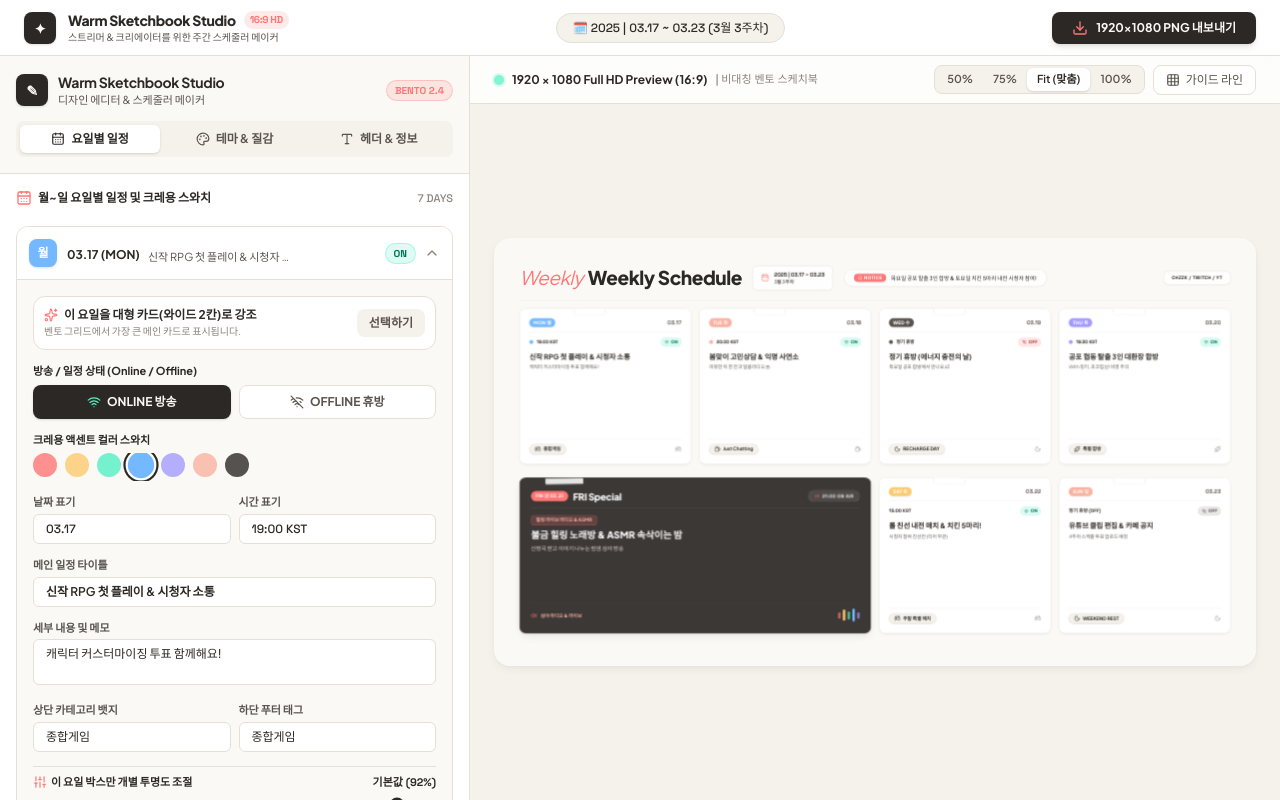
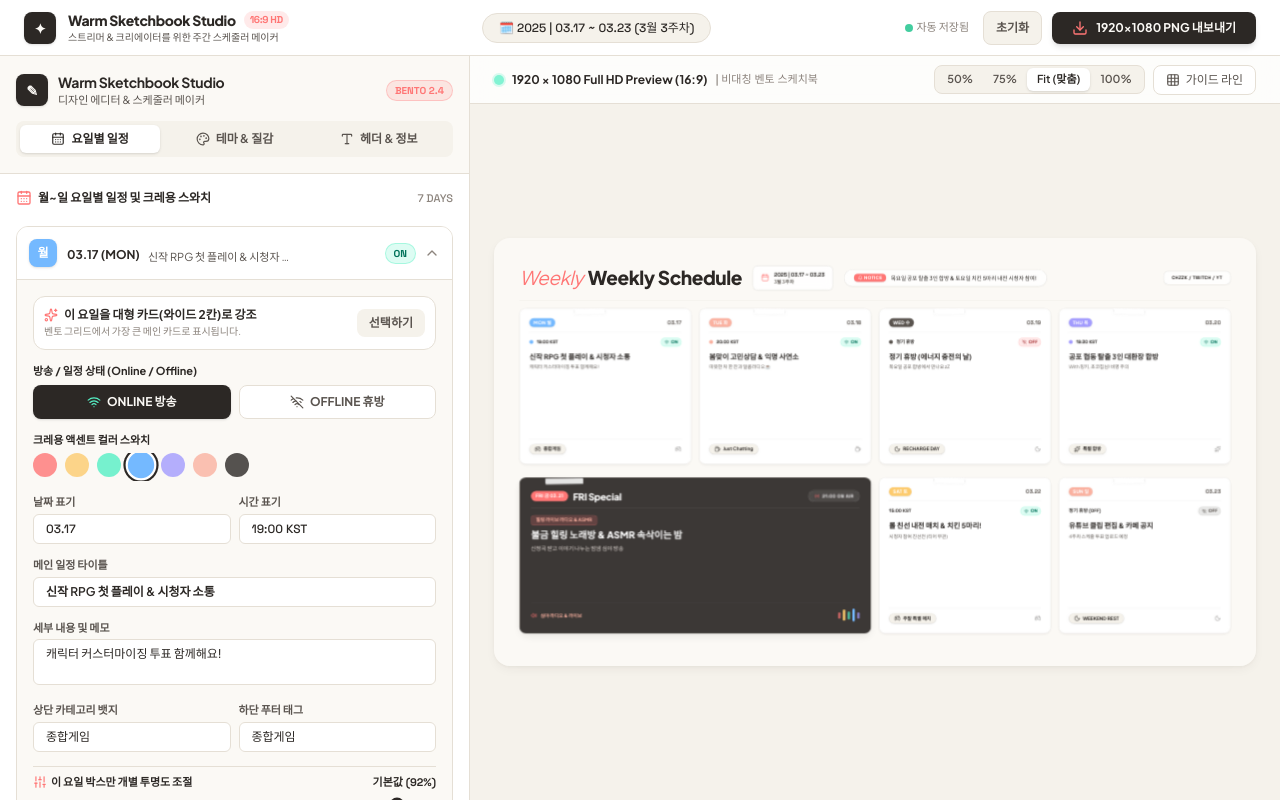
Before and after one commit to luttongi0-eng/sch, a Next.js app: page / in a window 1280 px wide. Built offline with nearby package versions, Linux system fonts and the light colour scheme.

Commit message:
feat: add localStorage auto-save and reset

```diff
--- a/src/app/page.tsx
+++ b/src/app/page.tsx
@@ -21,9 +21,54 @@ export default function Home() {
   const [showGridLines, setShowGridLines] = useState<boolean>(false);
   const [isExporting, setIsExporting] = useState<boolean>(false);
   const [scale, setScale] = useState<number>(0.55);
+  const [isLoaded, setIsLoaded] = useState<boolean>(false);
 
   const containerRef = useRef<HTMLDivElement>(null);
   const previewCanvasRef = useRef<HTMLDivElement>(null);
+
+  // 1. 첫 마운트 시 localStorage에서 이전에 저장된 스케줄 데이터 불러오기
+  useEffect(() => {
+    try {
+      const savedConfig = localStorage.getItem('crayoncast_config');
+      const savedDays = localStorage.getItem('crayoncast_days');
+
+      if (savedConfig) {
+        setConfig((prev) => ({ ...prev, ...JSON.parse(savedConfig) }));
+      }
+      if (savedDays) {
+        setDays(JSON.parse(savedDays));
+      }
+    } catch (e) {
+      console.warn('Failed to load saved schedule from localStorage:', e);
+    } finally {
+      setIsLoaded(true);
+    }
+  }, []);
+
+  // 2. config 또는 days 수정 시 localStorage에 실시간 자동 저장
+  useEffect(() => {
+    if (!isLoaded) return;
+    try {
+      localStorage.setItem('crayoncast_config', JSON.stringify(config));
+      localStorage.setItem('crayoncast_days', JSON.stringify(days));
+    } catch (e) {
+      console.warn('Failed to auto-save schedule to localStorage:', e);
+    }
+  }, [config, days, isLoaded]);
+
+  // 전체 데이터 초기화 함수
+  const handleResetToDefault = () => {
+    if (window.confirm('모든 일정 및 스타일 설정을 초기 상태로 되돌리시겠습니까?')) {
+      setConfig(INITIAL_CONFIG);
+      setDays(INITIAL_DAYS);
+      try {
+        localStorage.removeItem('crayoncast_config');
+        localStorage.removeItem('crayoncast_days');
+      } catch (e) {
+        // ignore
+      }
+    }
+  };
 
   // 반응형 Fit 비율 자동 계산 (1920x1080 컨테이너 크기에 맞춤)
   useEffect(() => {
@@ -117,8 +162,20 @@ export default function Home() {
           </div>
         </div>
 
-        {/* 우측 주요 내보내기 버튼 (DESIGN.md: High-contrast Charcoal Button) */}
-        <div className="flex items-center gap-3">
+        {/* 우측 주요 내보내기 버튼 및 초기화 버튼 */}
+        <div className="flex items-center gap-2.5">
+          <span className="text-[11px] text-[#8C847D] flex items-center gap-1 font-medium mr-1">
+            <span className="w-2 h-2 rounded-full bg-emerald-500 animate-pulse" /> 자동 저장됨
+          </span>
+
+          <button
+            onClick={handleResetToDefault}
+            title="초기 템플릿으로 되돌리기"
+            className="px-3 py-2 rounded-lg border border-[#E5DFD5] bg-[#F5F2EB] hover:bg-[#E5DFD5] text-[#5A544F] font-bold text-xs transition-all cursor-pointer"
+          >
+            초기화
+          </button>
+
           <button
             onClick={handleDownloadPng}
             disabled={isExporting}
```
